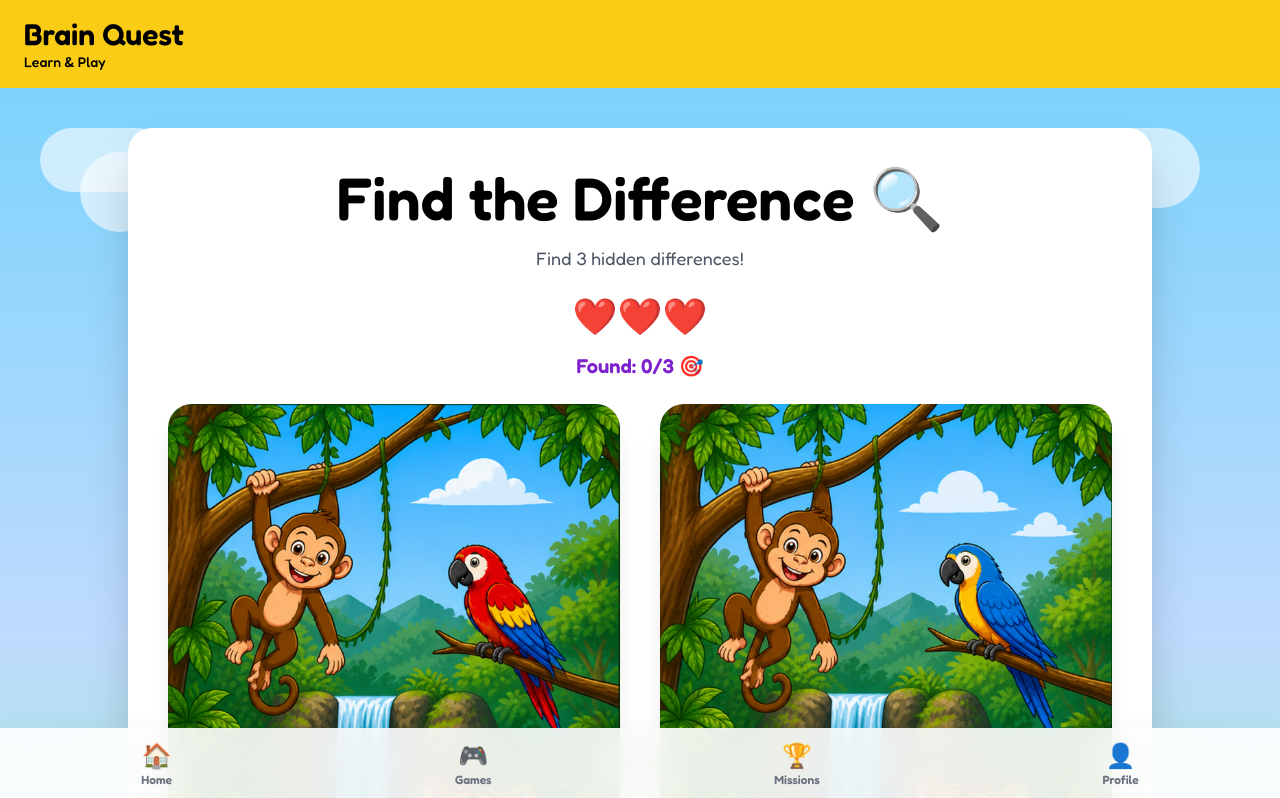
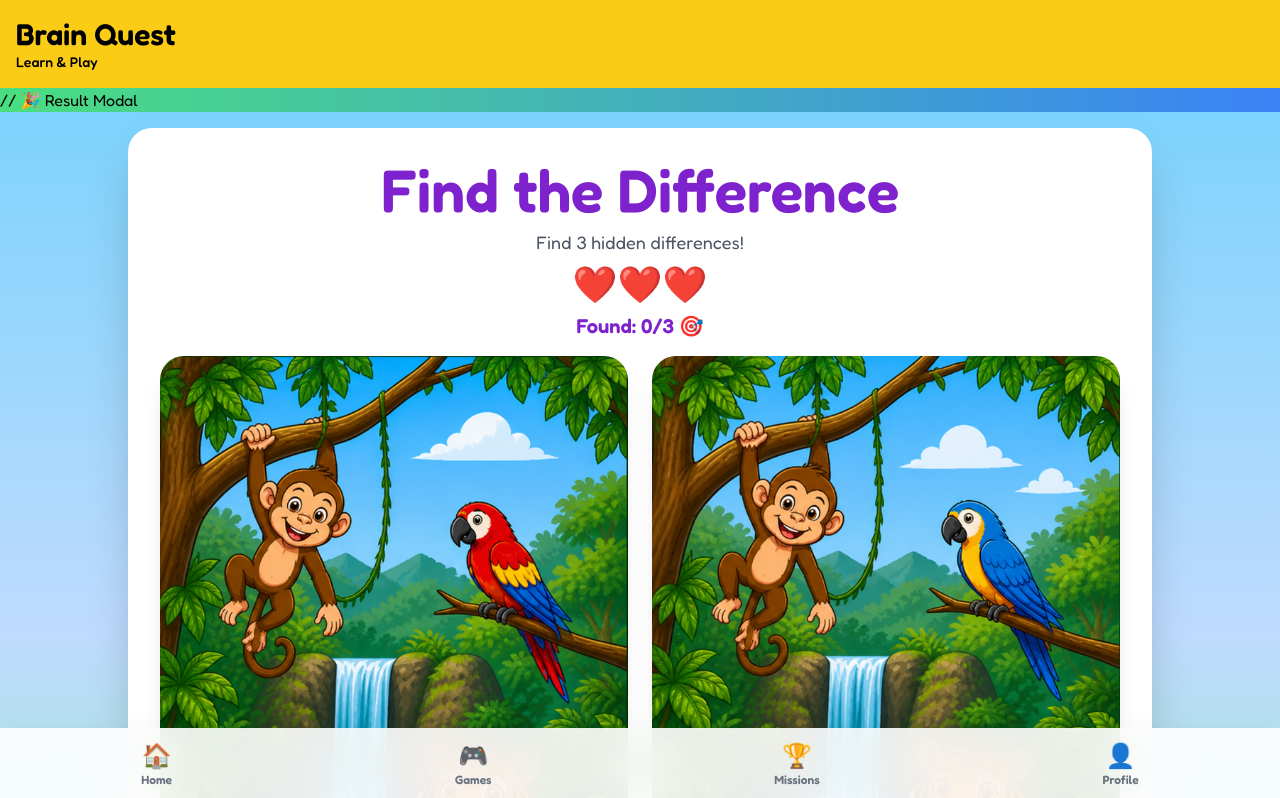
Before and after one commit to Yash-Roy05/Brain-Quest, a React (Create React App) app: page /difference-game in a window 1280 px wide. Shown: the top 798 px of the page. Built offline with nearby package versions, Linux system fonts and the light colour scheme.

Commit message:
improve full responsive Difference game page and also win card show

```diff
--- a/src/components/Header.tsx
+++ b/src/components/Header.tsx
@@ -4,7 +4,7 @@ export default function Header() {
   const { user } = useUser();
 
   return (
-    <header className="bg-yellow-400 shadow-lg px-4 md:px-6 py-4 flex flex-col md:flex-row justify-between items-center gap-4">
+    <header className="bg-yellow-400 shadow-lg px-8 py-3 md:px-4 md:py-4 flex flex-col md:flex-row justify-between items-center gap-4 ">
       {/* Logo */}
       <div>
         <h1 className="text-2xl md:text-3xl font-bold">Brain Quest</h1>
@@ -14,7 +14,7 @@ export default function Header() {
 
       {/* User Section */}
       {user.name && (
-        <div className="flex items-center justify-center gap-2 md:gap-4 overflow-x-auto w-full md:w-auto pb-2">
+        <div className="flex items-center justify-center gap-2 md:gap-4 overflow-x-auto w-full md:w-auto pb-1">
           {/* Avatar + Name */}
           <div className="bg-white w-28 h-16 rounded-2xl shadow flex items-center justify-center font-semibold">
             <div className="text-3xl">{user.avatar}</div>
--- a/src/pages/DifferenceGame.tsx
+++ b/src/pages/DifferenceGame.tsx
@@ -28,10 +28,15 @@ export default function DifferenceGame() {
     }
   };
 
+  const [showResult, setShowResult] = useState(false);
+
+  const [finalCoins, setFinalCoins] = useState(0);
+
+  const [finalXP, setFinalXP] = useState(0);
+
   // 🎉 Complete Game
   useEffect(() => {
     if (found.length === 3) {
-
       // 🪙 Add Rewards
       addCoins(50);
 
@@ -41,26 +46,21 @@ export default function DifferenceGame() {
       setUser((prev) => ({
         ...prev,
 
-        completedMissions: [
-          ...prev.completedMissions,
-          101,
-        ],
+        completedMissions: [...prev.completedMissions, 101],
       }));
 
       // 🎊 Success Message
-      setTimeout(() => {
-        alert("Difference Game Completed 🎉");
+      setFinalCoins(50);
 
-        navigate("/dashboard");
+      setFinalXP(25);
 
-      }, 700);
+      setShowResult(true);
     }
   }, [found]);
 
   // 💔 Game Over
   useEffect(() => {
     if (hearts === 0) {
-
       alert("Game Over 😢");
 
       navigate("/dashboard");
@@ -69,44 +69,67 @@ export default function DifferenceGame() {
 
   return (
     <PageWrapper>
+      // 🎉 Result Modal
+      {showResult && (
+        <div className="fixed inset-0 bg-black/70 flex items-center justify-center z-50 p-4">
+          <div className="bg-white rounded-[30px] p-8 text-center shadow-2xl w-full max-w-md animate-[popup_0.4s_ease-out]">
+            <div className="text-7xl mb-4">🏆</div>
 
-      <div className="min-h-screen pb-28 bg-gradient-to-b from-sky-300 via-blue-200 to-green-300 flex items-center justify-center p-4 md:p-10 relative overflow-x-hidden">
+            <h1 className="text-4xl font-black text-purple-700 mb-4">
+              YOU WIN!
+            </h1>
 
-        {/* ☁ Clouds */}
-        <div className="absolute top-10 left-10 w-32 h-16 bg-white rounded-full opacity-60"></div>
+            <div className="text-2xl font-bold text-yellow-600 mb-3">
+              🪙 Coins: {finalCoins}
+            </div>
 
-        <div className="absolute top-16 left-20 w-20 h-20 bg-white rounded-full opacity-60"></div>
+            <div className="text-2xl font-bold text-green-600 mb-6">
+              ⚡ XP: {finalXP}
+            </div>
 
-        <div className="absolute top-10 right-20 w-40 h-20 bg-white rounded-full opacity-60"></div>
-
+            <button
+              onClick={() => navigate("/dashboard")}
+              className="
+          bg-purple-500
+          hover:bg-purple-600
+          text-white
+          px-8
+          py-4
+          rounded-2xl
+          text-xl
+          font-bold
+        "
+            >
+              Continue 🚀
+            </button>
+          </div>
+        </div>
+      )}
+      <div className="min-h-screen pb-28 bg-gradient-to-b from-sky-300 via-blue-200 to-green-300 flex items-center justify-center p-4 md:p-10 relative overflow-x-hidden mb-16 md:mb-12 pb-6 pt-4 md:pb-12 md:pt-4">
         {/* 🌳 Hills */}
         <div className="absolute bottom-0 left-0 w-full h-40 bg-green-400 rounded-t-[100%]"></div>
 
         {/* Main Card */}
-        <div className="relative z-10 bg-white rounded-3xl shadow-2xl p-4 md:p-10 w-full max-w-5xl text-center">
-
+        <div className="relative z-10 bg-white rounded-3xl shadow-2xl p-4 md:p-8 w-full max-w-5xl text-center">
           {/* Title */}
-          <h1 className="text-3xl md:text-6xl font-bold mb-4">
-            Find the Difference 🔍
+          <h1 className="text-3xl md:text-6xl font-bold mb-1 md:mb-2 text-purple-700">
+            Find the Difference
           </h1>
 
-          <p className="text-base md:text-lg text-gray-600 mb-6">
+          <p className="text-base md:text-lg text-gray-600 mb-2 md:mb-2">
             Find 3 hidden differences!
           </p>
 
           {/* ❤️ Hearts */}
-          <div className="text-4xl mb-4">
-            {"❤️".repeat(hearts)}
-          </div>
+          <div className="text-4xl mb-2 md:mb-2">{"❤️".repeat(hearts)}</div>
 
           {/* 🎯 Progress */}
-          <div className="mb-6 text-xl font-bold text-purple-700">
+          <div className="text-xl font-bold text-purple-700 mb-2 md:mb-4">
             Found: {found.length}/3 🎯
           </div>
 
           {/* 🖼 Images */}
-          <div className="grid grid-cols-1 md:grid-cols-2 gap-4 md:gap-10">
-
+          <div className="grid grid-cols-1 md:grid-cols-2 gap-4 md:gap-6">
             {/* Left Image */}
             <div className="relative">
               <img
@@ -117,11 +140,7 @@ export default function DifferenceGame() {
             </div>
 
             {/* Right Image */}
-            <div
-              className="relative"
-              onClick={handleWrongClick}
-            >
-
+            <div className="relative" onClick={handleWrongClick}>
               <img
                 src={jungle2}
                 alt="Jungle Right"
@@ -129,18 +148,44 @@ export default function DifferenceGame() {
               />
 
               {/* 🦜 Bird Difference */}
-              <button
-                onClick={(e) => {
-                  e.stopPropagation();
+              <div className="absolute top-[26%] right-[18%] z-20">
+                <button
+                  onClick={(e) => {
+                    e.stopPropagation();
+                    handleFind(1);
+                  }}
+                  className="
+      w-8
+      h-8
+      md:w-14
+      md:h-14
+      opacity-0
+      cursor-pointer
+      hover:bg-white
+    "
+                />
 
-                  handleFind(1);
-                }}
-                className={`absolute top-[28%] right-[20%] z-20 w-8 h-8 md:w-5 md:h-5 rounded-full transition duration-300 ${
-                  found.includes(1)
-                    ? "bg-green-500 border-4 border-white opacity-100 scale-110"
-                    : "opacity-0 hover:opacity-20 hover:bg-white"
-                }`}
-              />
+                {found.includes(1) && (
+                  <div
+                    className="
+        absolute
+        top-1/2
+        left-1/2
+        -translate-x-1/2
+        -translate-y-1/2
+        w-8
+        h-8
+        md:w-12
+        md:h-12
+        bg-green-500
+        border-2
+        border-white
+        rounded-full
+
+      "
+                  />
+                )}
+              </div>
 
               {/* 🌸 Flower Difference */}
               <button
@@ -149,10 +194,10 @@ export default function DifferenceGame() {
 
                   handleFind(2);
                 }}
-                className={`absolute bottom-[8%] left-[15%] z-20 w-8 h-8 md:w-5 md:h-5 rounded-full transition duration-300 ${
+                className={`absolute bottom-[7%] left-[13%] z-20 w-8 h-8 md:w-12 md:h-12 rounded-full transition duration-300 ${
                   found.includes(2)
-                    ? "bg-green-500 border-4 border-white opacity-100 scale-110"
-                    : "opacity-0 hover:opacity-20 hover:bg-white"
+                    ? "bg-green-500 border-2 border-white opacity-100 scale-110"
+                    : "opacity-0 hover:opacity-20 "
                 }`}
               />
 
@@ -163,21 +208,16 @@ export default function DifferenceGame() {
 
                   handleFind(3);
                 }}
-                className={`absolute top-[16%] right-[12%] z-20 w-8 h-8 md:w-5 md:h-5 rounded-full transition duration-300 ${
+                className={`absolute top-[15%] right-[10%] z-20 w-8 h-8 md:w-12 md:h-12 rounded-full transition duration-300 ${
                   found.includes(3)
-                    ? "bg-green-500 border-4 border-white opacity-100 scale-110"
-                    : "opacity-0 hover:opacity-20 hover:bg-white"
+                    ? "bg-green-500 border-2 border-white opacity-100 scale-110"
+                    : "opacity-0 hover:opacity-20"
                 }`}
               />
-
             </div>
-
           </div>
-
         </div>
-
       </div>
-
     </PageWrapper>
   );
 }
```
